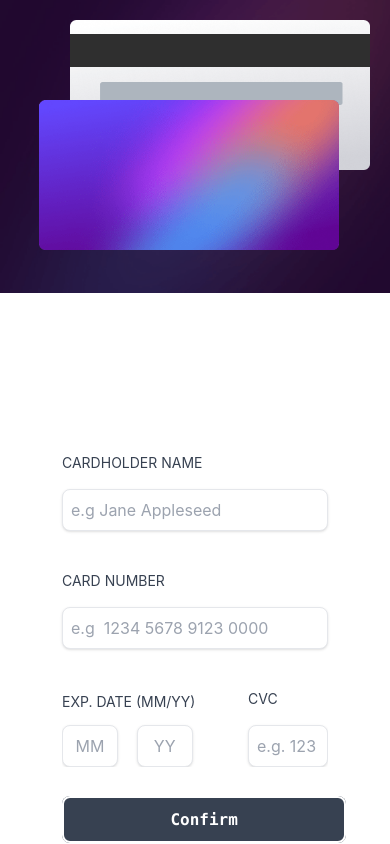
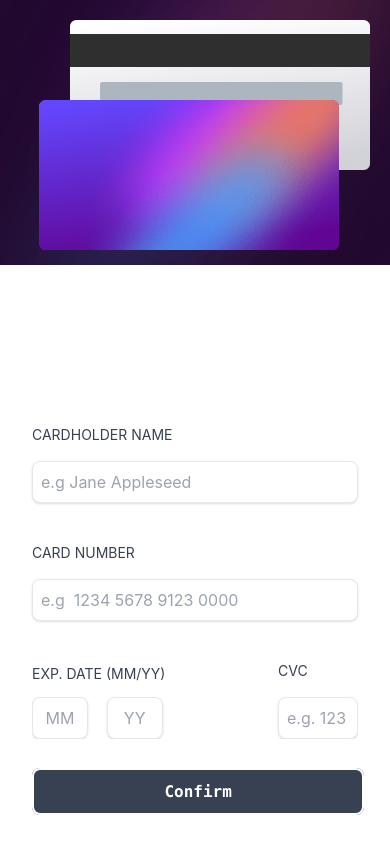
Before and after one commit to mezieOX/My-First-Next-Js-Project, a Next.js app: page / in a window 390 px wide. Built offline with nearby package versions, Linux system fonts and the light colour scheme.

Commit message:
initial commit

```diff
--- a/components/form/Form.jsx
+++ b/components/form/Form.jsx
@@ -3,7 +3,7 @@ import Button from '../ui/button/Button';
 
 function Form() {
   return (
-    <div className="bg-white sm:items-center sm:mb-40 flex-[2] sm:flex-[3] flex mt-40 sm:px-8 mx-auto sm:ml-10">
+    <div className="bg-white sm:items-center sm:mb-40 flex-[2] sm:flex-[3] flex mt-40 px-8 sm:mx-auto sm:ml-10 mb-10 sm:mb-0">
       <div className="flex-grow">
         <form className="space-y-10 max-w-[350px] mx-auto">
           <div className="flex flex-col gap-4 w-full">
@@ -62,7 +62,7 @@ function Form() {
               />
             </div>
           </div>
-          <Button link={""} className="mb-10 sm:mb-0">confirm</Button>
+          <Button link={""}>confirm</Button>
         </form>
       </div>
     </div>
```
